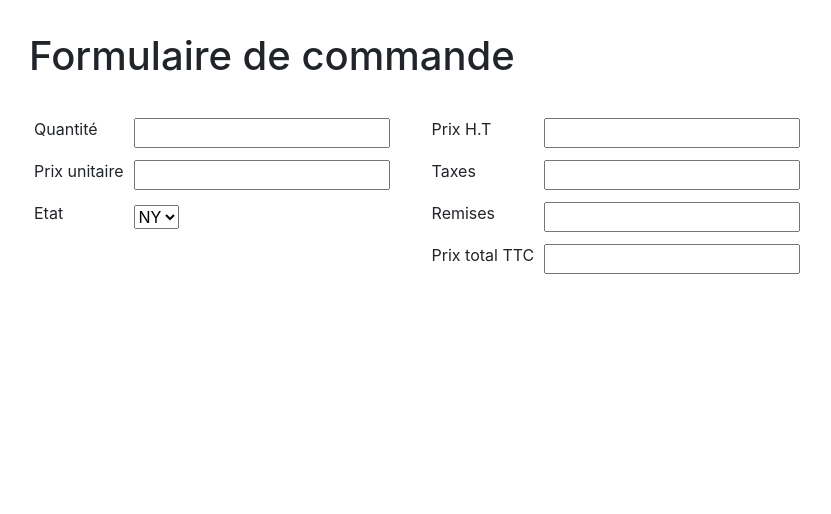
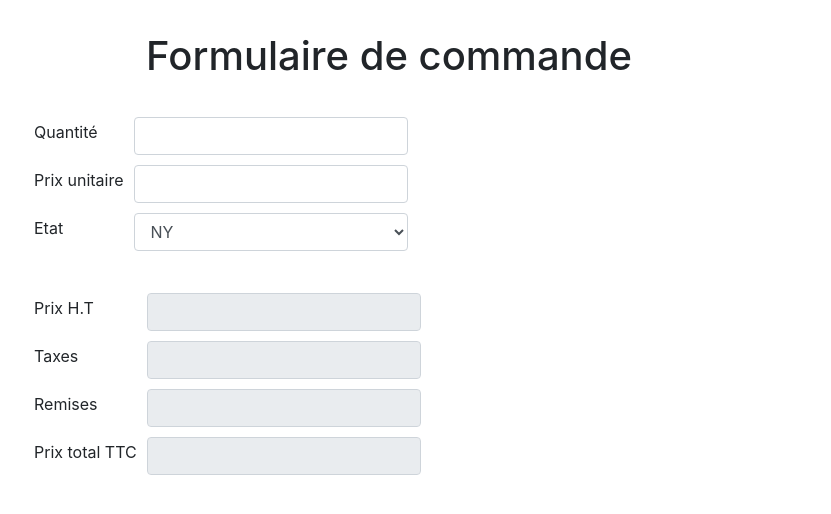
Before and after one commit to hippopovache/agile, a plain HTML site: page index.html in a window 1280 px wide. Shown: the whole page, without its empty margins (11-842 px from the left). Drawn offline with nearby package versions, Linux system fonts and the light colour scheme.

Commit message:
improved form inputs css

```diff
--- a/css.css
+++ b/css.css
@@ -12,3 +12,7 @@
 td {
     padding: 5px;
 }
+
+#form {
+    width: 800px;
+}
--- a/index.html
+++ b/index.html
@@ -7,23 +7,23 @@
         <link rel="stylesheet" href="css.css">
     </head>
     <body>
-        <div class="p-4">
-            <h1 class="ml-2 p-2">Formulaire de commande</h1>
+        <div id="form" class="p-4">
+            <h1 class="p-2 text-center">Formulaire de commande</h1>
             <div class="column p-3">
                 <form class="form">
                     <table>
                         <tr>
                             <td><label for="quantite">Quantité</label></td>
-                            <td><input type="number" id="quantite" min="0"></td>
+                            <td><input type="number" id="quantite" min="0" class="form-control"></td>
                         </tr>
                         <tr>
                             <td><label for="prixunitaire">Prix unitaire</label></td>
-                            <td><input type="number" id="prixunitaire" min="0" step="0.01"></td>
+                            <td><input type="number" id="prixunitaire" min="0" step="0.01" class="form-control"></td>
                         </tr>
                         <tr>
                             <td><label for="etat">Etat</label></td>
                             <td>
-                                <select id="etat">
+                                <select id="etat" class="form-control">
                                     <option value="NY">NY</option>
                                     <!--<option value="UT">UT</option>
                                     <option value="CA">CA</option>
@@ -39,19 +39,19 @@
                 <table>
                     <tr>
                         <td><label for="ht">Prix H.T</label></td>
-                        <td><input id="ht" readonly></td>
+                        <td><input id="ht" readonly class="form-control"></td>
                     </tr>
                     <tr>
                         <td><label for="tva">Taxes</label></td>
-                        <td><input id="tva" readonly></td>
+                        <td><input id="tva" readonly class="form-control"></td>
                     </tr>
                     <tr>
                         <td><label for="remise">Remises</label></td>
-                        <td><input id="remise" readonly></td>
+                        <td><input id="remise" readonly class="form-control"></td>
                     </tr>
                     <tr>
                         <td><label for="ttc">Prix total TTC</label></td>
-                        <td><input id="ttc" readonly></td>
+                        <td><input id="ttc" readonly class="form-control"></td>
                     </tr>
                 </table>
             </div>
```
